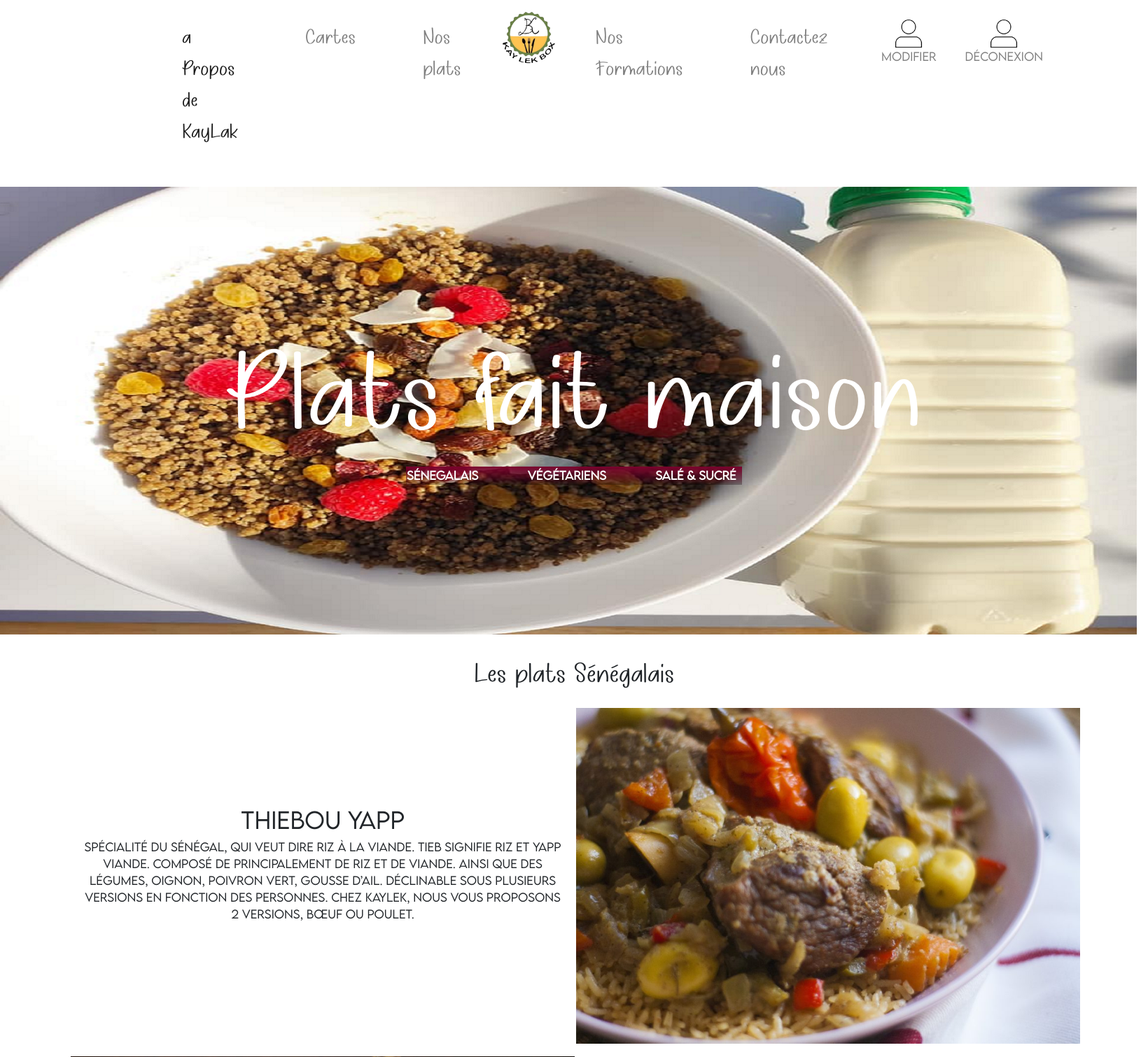
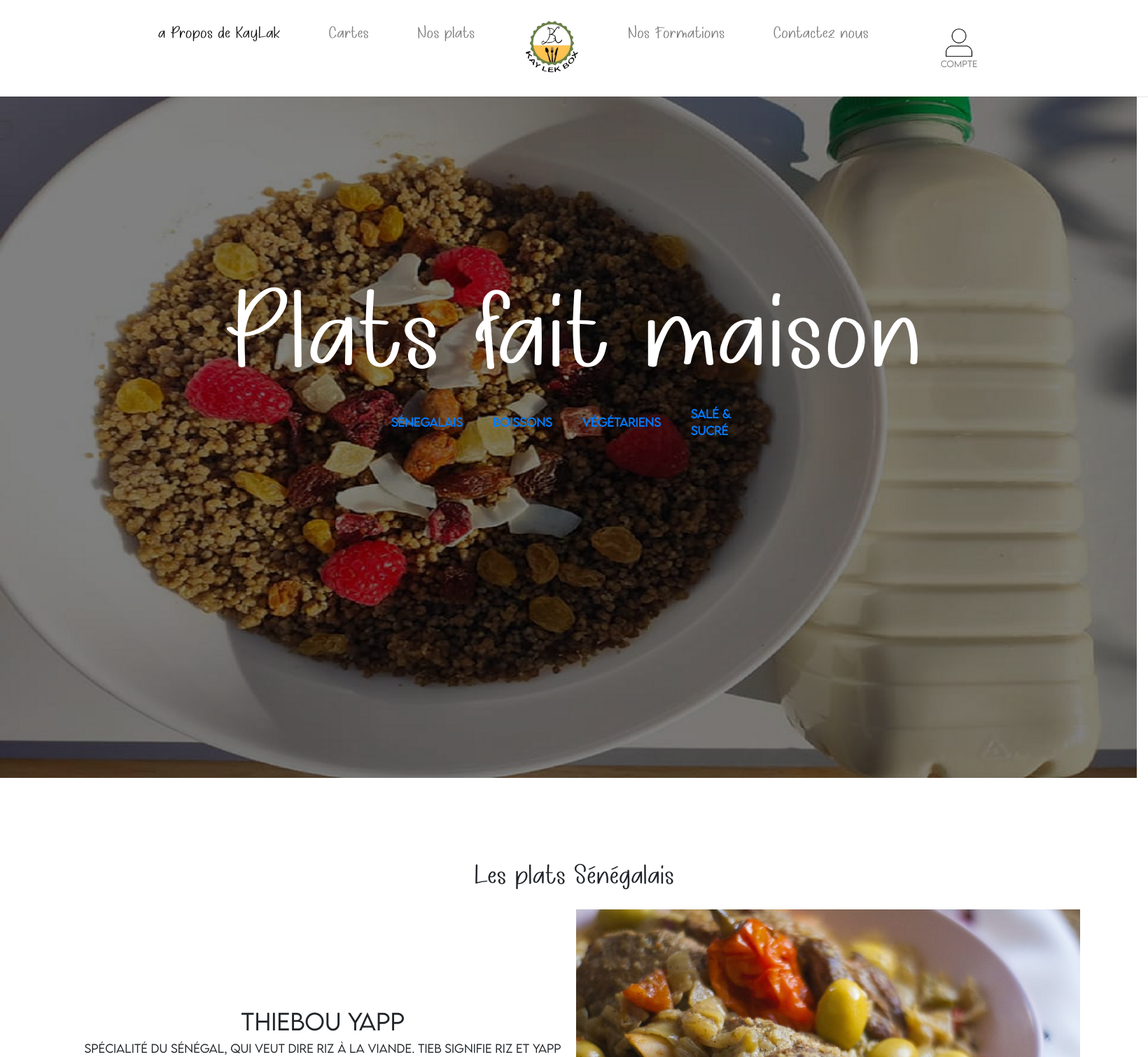
Before and after one commit to devamadushan/KAYLEK, a PHP site: page /nosplats.php in a window 1640 px wide. Shown: the top 1511 px of the page at 70% size. Run offline with PHP 8.4, Linux system fonts and the light colour scheme; the visitor is signed in with stand-in values (Sample User, id 1); lists and menus that the app fills with data are empty.

Commit message:
Front-end

```diff
--- a/cartes.php
+++ b/cartes.php
@@ -10,6 +10,7 @@
     <title>Nos Cartes</title>
     <?php require_once "header.php" ?>
 </head>
+
 <body>
     <div class="noscartes">
     <h1 class="tnoscartes">Nos cartes</h1>
--- a/header.php
+++ b/header.php
@@ -32,7 +32,7 @@
         <a class="nav-link" href="nosplats.php">Nos plats </a>
       </li>
 
-      <li class="nav-iem">
+      <li class="nav-item">
         <a class="nav-link" href= "index.php" ><img class = "logo" src="img/KayLek2.png" alt="Description de l'image" ></a>
       </li>
 
@@ -43,28 +43,27 @@
       <li class="nav-item ">
         <a class="nav-link" href="#">Contactez nous </a>
       </li>
+
+
+
       <?php
       if (isset($_SESSION['login']) && isset($_SESSION['role'])):
       ?>
-      <li class="">
-        <a class="nav-link" href="modification.php"><img class = "login" src="img/LOGIN.png" alt="Description de l'image" > <div class="compte" >Modifier</div> </a>
+      <li class="nav-item">
+        <a class="nav-link" href="compte.php"><img class = "login" src="img/LOGIN.png" alt="Description de l'image" > <div class="compte" >compte</div> </a>
       </li>
 <?php endif ?>
+
+
 
 <?php
       if (!isset($_SESSION['login']) && !isset($_SESSION['role'])):
       ?>
-      <li class="">
+      <li class="nav-item">
         <a class="nav-link" href="Authentif.php"><img class = "login" src="img/LOGIN.png" alt="Description de l'image" > <div class="compte" >Connexion</div> </a>
       </li>
 <?php endif ?>
-<?php
-      if (isset($_SESSION['login']) && isset($_SESSION['role'])):
-      ?>
-      <li class="">
-        <a class="nav-link" href="logoutkaylek.php"><img class = "login" src="img/LOGIN.png" alt="Description de l'image" > <div class="compte" >Déconexion</div> </a>
-      </li>
-<?php endif ?>
+
 
     </div>
     </ul>
--- a/logoutkaylek.php
+++ b/logoutkaylek.php
@@ -1,6 +1,4 @@
-
 <?php
-
  // On récupère la session
  session_start ();
  // On détruit les variables de notre session
@@ -9,5 +7,4 @@
  session_destroy ();
  // On redirige le visiteur vers la page d'accueil
  header ('location: Authentif.php');
-
 ?>
--- a/nosplats.php
+++ b/nosplats.php
@@ -10,17 +10,18 @@
     <title>Nos Cartes</title>
     <?php require_once "header.php" ?>
 </head>
+<hr>
 <body>
     <div class="nosplats">
     <img class="NPimg" src="img/nosplats1.png">
     <h1 class="NPtitre">Plats fait maison</h1>
     <table class="NPlist">
         <tr>
-    <th>Sénegalais</th><th>végétariens</th><th>Salé & Sucré</th>
+    <th><a href="#senegalais">Sénegalais</a></th><th><a href="#boissons">Boissons</a></th></th><th><a href="#vegetariens">végétariens</a></th><th><a href="#salesucre">Salé & Sucré</a></th>
     </tr>
     </table>
     </div>
-    <h1 class="platsenetitre">Les plats Sénégalais</h1>
+    <h1 class="platsenetitre" id="senegalais">Les plats Sénégalais</h1>
     <div class="platsene">
 
 <table>
@@ -66,23 +67,26 @@ Chez Kaylek, le Thiacry est fait à partir de semoule et de fromage blanc.</p></
 </tr>
 </table>
 </div>
-<div class="boisson">
-<img class="boitimg" src="img/nosplats7.jpg">
+
+<img class="boitimg" id="boissons" src="img/nosplats7.jpg">
+
+<div class="boisson" >
 <h1 class="boititre">Boissons</h1>
-<table>
-    <tr>
+<br>
+<table >
+    <tr  class="boislist">
         <td><h2>Jus de bissap</h2></td>
         <td><h2>Bouye</h2></td>
         <td><h2>Gingembre</h2></td>
     </tr>
-    <tr>
-        <td>Boisson à base de fleur d’hibiscus. Elle recèle de nombreux bien fait.</td>
-        <td>Boisson originaire du Sénégal. Composée essentiellement de pain de singe (fruit comestible provenant du baobab), de lait en poudre et de sucre.</td>
-        <td>Boisson traditionnel au Sénégal. Appelée aussi Gnamankouji qui veut dire ” eau pimentée ” fait référence au jus de gingembre. Rafraichissante et piquante. Fait à base de gingembre cette boisson est réputée pour ses vertus sur la santé</td>
+    <tr class="boislist">
+        <td class="boistaille">Boisson à base de fleur d’hibiscus. Elle recèle de nombreux bien fait.</td>
+        <td class="boistaille">Boisson originaire du Sénégal. Composée essentiellement de pain de singe (fruit comestible provenant du baobab), de lait en poudre et de sucre.</td>
+        <td class="boistaille">Boisson traditionnel au Sénégal. Appelée aussi Gnamankouji qui veut dire ” eau pimentée ” fait référence au jus de gingembre. Rafraichissante et piquante. Fait à base de gingembre cette boisson est réputée pour ses vertus sur la santé</td>
     </tr>
 </table>
 </div>
-<h1 class="PVtitre">Les plats végétariens</h1>
+<h1 class="PVtitre" id="vegetariens">Les plats végétariens</h1>
 <div class="pvegetarien">
 <table>
     <tr>
@@ -107,7 +111,7 @@ Chez Kaylek le Thiou est à base de tomate concentrée et de toute sorte de lég
 </table>
 </div>
 
-<div class="sucsal">
+<div class="sucsal" id="salesucre">
 <table>
 <tr>
     <td><h1 class="sucsaltitre">Salé</h1><p class="sucsalstitre">En plus de nos pastels.
--- a/style.css
+++ b/style.css
@@ -13,8 +13,9 @@
 
 .navbar{
 
-  width: 160vh;
+  margin-left: 50vh;
   margin: 0 auto;
+
 }
 .login{
   margin-top: 12px;
@@ -25,25 +26,43 @@
 }
 
 .compte{
-  margin-top: 1px;
+  margin-top: 1%;
   text-align: center;
   font-family: conditions;
+  font-size: 50%;
 
 }
 
 .navbarcontent {
   display: flex;
+  width: 100%;
+    text-align: center;
+
+
+
+  }
+  .navbar-nav{
+
     margin: 0 auto;
+    width: 80%;
   }
 
-  @media (max-width: 1000px) {
+  @media (max-width: 991px) {
     .navbarcontent {
         /* Afficher les éléments en colonne */
         display: block;
         width: 100%;
         margin: 0 auto;
-        background-color: aqua;
         text-align: center;
+        font-size: 2vh;
+    }
+
+    .nav-item{
+      font-family: pages;
+      font-size: 1vh;
+      margin-top: 5%;
+      background-color: #BBAA51;
+
 
     }
 .navbar{
@@ -62,20 +83,23 @@
 
   .nav-item{
     font-family: pages;
-    font-size: 30px;
-    margin-top: 15px;
-    margin-left: 40px;
-    margin-right: 40px;
+    font-size: 3vh;
+    padding-top: 1%;
+
+    margin: 0 auto;
+    text-align: center;
+
+
   }
 
   /*index*/
 
   .d-block{
-    width: 10vh;
+    width: 100%;
   }
 
   .condition{
-    width: 180px;
+    width: 30%;
     text-align: center;
     text-align: center; font-family: conditions;
 
@@ -490,11 +533,15 @@ padding-top: 10vh;
 
   height: 90vh;
 }
-
+.grilladetxt{
+  margin-top: 3vh;
+}
 .NPimg{
   width: 203vh;
-  height: 80vh;
+
+  -webkit-filter: brightness(50%);
   position: absolute;
+  margin-top: -2.5%;
  z-index: -2;
 
 }
@@ -510,12 +557,13 @@ padding-top: 25vh;
 
 }
 .NPlist{
-width: 60vh;
+width: 32%;
 margin: 0 auto;
 color: white;
-background-color: aqua;
+
+
 font-family: conditions;
-background: linear-gradient(rgba(123,3,45,4),rgba(12,3,1,.3));
+
 }
 
 .platsene{
@@ -529,7 +577,7 @@ background: linear-gradient(rgba(123,3,45,4),rgba(12,3,1,.3));
 font-family: pages;
 text-align: center;
 
-margin-top: -6vh;
+margin-top: 20%;
 }
 
 .platsenesotitre{
```
Also changed, not shown: other parts of style.css (+82 -27 lines), Compte.php (renamed from modification.php, +3 -5 lines), index.php (+37 -7 lines).
